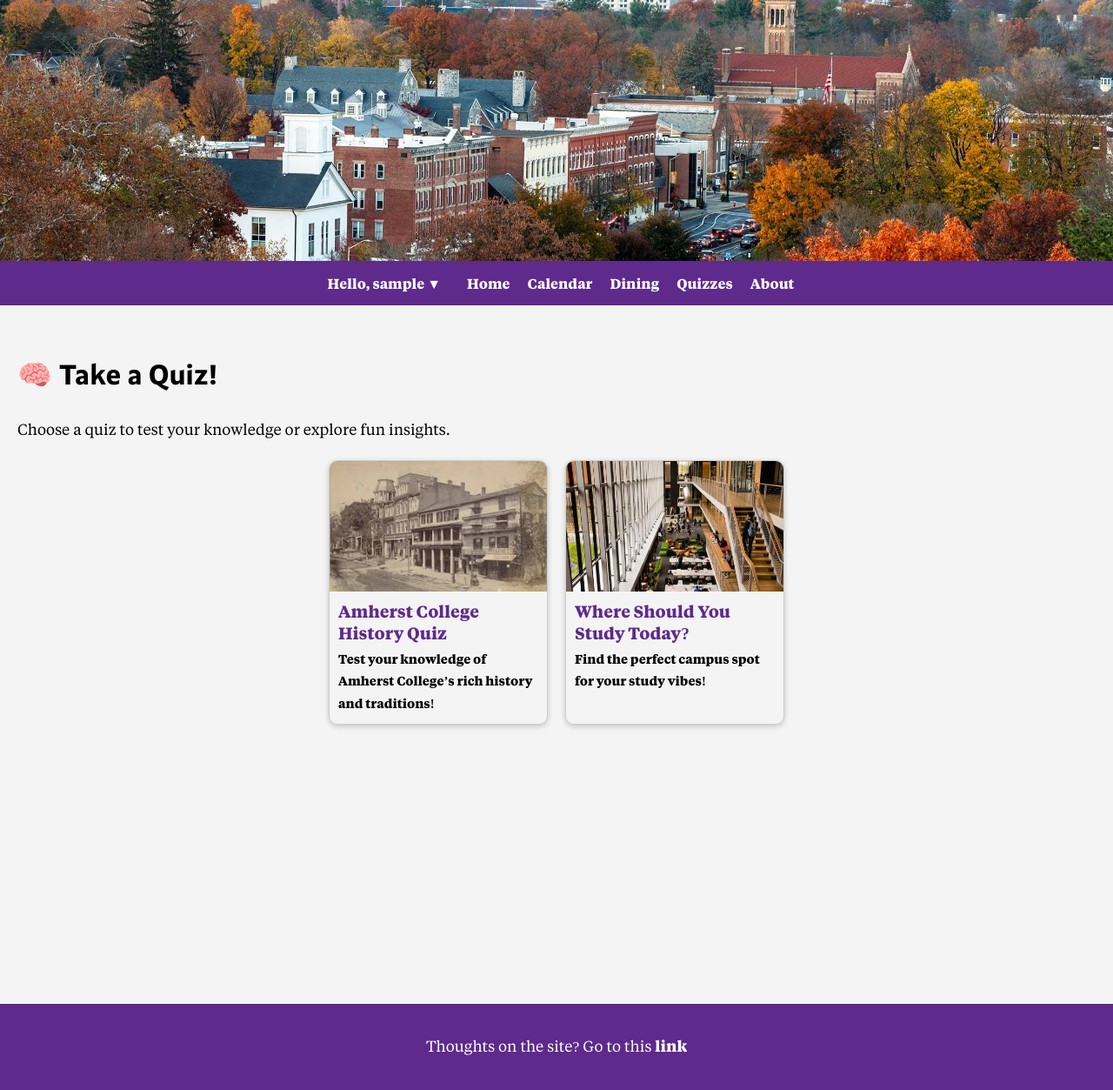
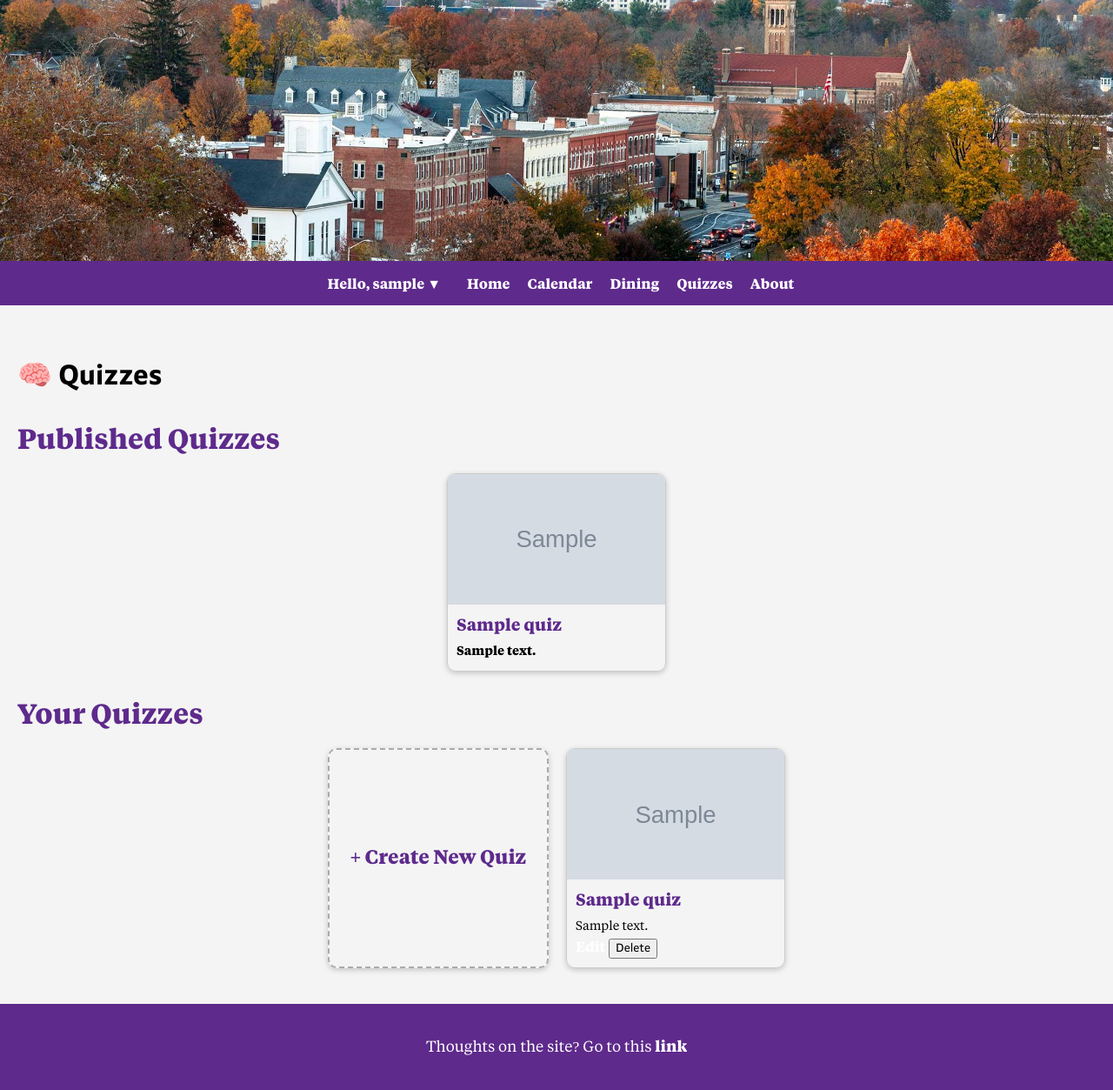
Before and after one commit to Veemon22/hci-amherst-college-student-site, a Flask app: page /quizzes in a window 1280 px wide. Shown: the whole page at 87% size. Run offline with Flask 3, Linux system fonts and the light colour scheme; the visitor is signed in with stand-in values (Sample User, id 1); tables that the repository leaves empty hold one stand-in row (values such as "Sample post"); grey boxes marked "Sample" are stand-in pictures.

Commit message:
Barebones of the quizzes section

```diff
--- a/blueprints/calendar.py
+++ b/blueprints/calendar.py
@@ -4,7 +4,9 @@ from flask import redirect
 from flask import url_for
 from flask import request
 from flask import session
-from models import db, User, Event
+from models import db
+from models import Event
+from models import User
 from googleapiclient.discovery import build
 from google.oauth2.credentials import Credentials
 from google_auth_oauthlib.flow import Flow
--- a/blueprints/quizzes.py
+++ b/blueprints/quizzes.py
@@ -1,10 +1,5 @@
-from flask import Blueprint
-from flask import render_template
-from flask import redirect
-from flask import session
-from flask import url_for
-from models import User
-from quiz_data import quizzes
+from flask import Blueprint, render_template, redirect, session, url_for, request
+from models import db, User, Quiz, Question, Option, QuizResultRange
 
 quiz_bp = Blueprint('quizzes', __name__, template_folder='../templates')
 
@@ -14,26 +9,220 @@ def get_current_user():
         return None
     return User.query.get(user_id)
 
-
-# Quizes Page
-@quiz_bp.route("/quizzes")
+# List quizzes
+@quiz_bp.route('/quizzes')
 def quizzes_page():
     user = get_current_user()
     if not user:
-        session.pop('user_id', None)
         return redirect(url_for('signin'))
-    return render_template("quizzes.html", username=user.username, quizzes=quizzes)
+
+    published_quizzes = Quiz.query.filter_by(is_published=True).all()
+    user_quizzes = Quiz.query.filter_by(created_by=user.id).all()
+
+    return render_template(
+        "quizzes.html",
+        username=user.username,
+        published_quizzes=published_quizzes,
+        user_quizzes=user_quizzes
+    )
+
+# Create a new quiz
+@quiz_bp.route('/quiz/new', methods=['GET', 'POST'])
+def create_quiz():
+    user = get_current_user()
+    if not user:
+        return redirect(url_for('signin'))
+
+    if request.method == 'POST':
+        title = request.form.get('title')
+        description = request.form.get('description')
+        image = request.form.get('image')
+        quiz_type = request.form.get('quiz_type', 'objective')
+
+        new_quiz = Quiz(
+            title=title,
+            description=description,
+            image=image,
+            quiz_type=quiz_type,
+            is_published=False,
+            created_by=user.id
+        )
+        db.session.add(new_quiz)
+        db.session.commit()
+
+        save_questions_and_results(new_quiz)
+
+        return redirect(url_for('quizzes.edit_quiz', quiz_id=new_quiz.id))
+
+    return render_template("quiz_form.html", username=user.username, quiz=None)
+
+@quiz_bp.route('/quiz/<int:quiz_id>/edit', methods=['GET', 'POST'])
+def edit_quiz(quiz_id):
+    user = get_current_user()
+    if not user:
+        return redirect(url_for('signin'))
+
+    quiz = Quiz.query.get_or_404(quiz_id)
+
+    if request.method == "POST":
+        # Update quiz metadata
+        quiz.title = request.form.get("title")
+        quiz.description = request.form.get("description")
+        quiz.image = request.form.get("image")
+        quiz.quiz_type = request.form.get("quiz_type", "objective")
+        db.session.commit()
+
+        # === Questions & Options ===
+
+        # Update existing questions
+        for question in quiz.questions:
+            q_text = request.form.get(f"existing_question_text_{question.id}")
+            q_image = request.form.get(f"existing_question_image_{question.id}")
+            if q_text is not None:
+                question.text = q_text
+                question.image = q_image
+                db.session.commit()
+
+            # Update existing options for this question
+            for option in question.options:
+                o_text = request.form.get(f"existing_option_text_{option.id}")
+                o_points = request.form.get(f"existing_option_points_{option.id}")
+                o_correct = request.form.get(f"existing_option_correct_{option.id}") == "on"
+                if o_text is not None:
+                    option.text = o_text
+                    option.points = int(o_points) if o_points else 0
+                    option.is_correct = o_correct
+                    db.session.commit()
+
+        # Add new questions & options
+        questions_data = request.form.getlist('question_text[]')
+        question_images = request.form.getlist('question_image[]')
+
+        for i, q_text in enumerate(questions_data):
+            if not q_text.strip():
+                continue
+            question = Question(
+                text=q_text,
+                image=question_images[i] if i < len(question_images) else None,
+                quiz_id=quiz.id
+            )
+            db.session.add(question)
+            db.session.flush()  # for question.id
+
+            # Options for new question
+            option_texts = request.form.getlist(f'option_text_{i}[]')
+            option_points = request.form.getlist(f'option_points_{i}[]')
+            option_corrects = request.form.getlist(f'option_correct_{i}[]')
+
+            for j, opt_text in enumerate(option_texts):
+                option = Option(
+                    text=opt_text,
+                    points=int(option_points[j]) if j < len(option_points) else 0,
+                    is_correct=(str(option_corrects[j]).lower() == 'true') if j < len(option_corrects) else False,
+                    quiz_id=quiz.id,
+                    question_id=question.id
+                )
+                db.session.add(option)
+
+        # === Results ===
+
+        # Update existing results
+        for result in quiz.results:
+            r_min = request.form.get(f"existing_result_min_{result.id}")
+            r_max = request.form.get(f"existing_result_max_{result.id}")
+            r_text = request.form.get(f"existing_result_text_{result.id}")
+            if r_min is not None and r_max is not None and r_text is not None:
+                result.min_points = int(r_min)
+                result.max_points = int(r_max)
+                result.text = r_text
+                db.session.commit()
+
+        # Add new results
+        min_points = request.form.getlist('result_min[]')
+        max_points = request.form.getlist('result_max[]')
+        result_texts = request.form.getlist('result_text[]')
+
+        for i, text in enumerate(result_texts):
+            result = QuizResultRange(
+                min_points=int(min_points[i]) if i < len(min_points) else 0,
+                max_points=int(max_points[i]) if i < len(max_points) else 0,
+                text=text,
+                quiz_id=quiz.id
+            )
+            db.session.add(result)
+
+        db.session.commit()
+        return redirect(url_for('quizzes.quizzes_page'))
+
+    return render_template("quiz_form.html", quiz=quiz, username=user.username)
 
 
-@quiz_bp.route("/quiz/<quiz_id>")
-def quiz_page(quiz_id):
+
+def save_questions_and_results(quiz):
+    # Save questions and options
+    questions_data = request.form.getlist('question_text[]')
+    question_images = request.form.getlist('question_image[]')
+
+    for i, q_text in enumerate(questions_data):
+        if not q_text.strip():
+            continue
+        question = Question(
+            text=q_text,
+            image=question_images[i] if i < len(question_images) else None,
+            quiz_id=quiz.id
+        )
+        db.session.add(question)
+        db.session.flush()
+
+        option_texts = request.form.getlist(f'option_text_{i}[]')
+        option_points = request.form.getlist(f'option_points_{i}[]')
+        option_corrects = request.form.getlist(f'option_correct_{i}[]')
+
+        for j, opt_text in enumerate(option_texts):
+            option = Option(
+                text=opt_text,
+                points=int(option_points[j]) if j < len(option_points) else 0,
+                is_correct=(str(option_corrects[j]).lower() == 'true') if j < len(option_corrects) else False,
+                question_id=question.id
+            )
+            db.session.add(option)
+
+    # Save result ranges
+    min_points = request.form.getlist('result_min[]')
+    max_points = request.form.getlist('result_max[]')
+    result_texts = request.form.getlist('result_text[]')
+
+    for i, text in enumerate(result_texts):
+        result = QuizResultRange(
+            min_points=int(min_points[i]) if i < len(min_points) else 0,
+            max_points=int(max_points[i]) if i < len(max_points) else 0,
+            text=text,
+            quiz_id=quiz.id
+        )
+        db.session.add(result)
+
+    db.session.commit()
+
+# Delete quiz
+@quiz_bp.route("/quiz/<int:quiz_id>/delete", methods=["POST"])
+def delete_quiz(quiz_id):
     user = get_current_user()
     if not user:
-        session.pop('user_id', None)
         return redirect(url_for('signin'))
-    quiz = quizzes.get(quiz_id)
 
-    if not quiz:
-        return "Quiz not found", 404
+    quiz = Quiz.query.get_or_404(quiz_id)
+    db.session.delete(quiz)
+    db.session.commit()
+    return redirect(url_for('quizzes.quizzes_page'))
 
-    return render_template("quiz.html", username=user.username, quiz=quiz)
+# Publish quiz
+@quiz_bp.route("/quiz/<int:quiz_id>/publish", methods=["POST"])
+def publish_quiz(quiz_id):
+    user = get_current_user()
+    if not user:
+        return redirect(url_for('signin'))
+
+    quiz = Quiz.query.get_or_404(quiz_id)
+    quiz.is_published = True
+    db.session.commit()
+    return redirect(url_for('quizzes.quizzes_page'))
--- a/models.py
+++ b/models.py
@@ -37,7 +37,7 @@ class Question(db.Model):
     text = db.Column(db.Text, nullable=False)
     image = db.Column(db.String(225), nullable=True)
     quiz_id = db.Column(db.Integer, db.ForeignKey('quiz.id'), nullable=False)
-    options = db.relationship('Option', backref='question', lazy=True)
+    options = db.relationship('Option', backref='question', lazy=True, cascade="all, delete-orphan")
 
 class Option(db.Model):
     id = db.Column(db.Integer, primary_key=True)
--- a/static/css/quizzes.css
+++ b/static/css/quizzes.css
@@ -42,3 +42,35 @@
     margin: 0;
     font-size: 0.9rem;
 }
+
+.create-quiz-card {
+    border: 2px dashed #aaa;
+    display: flex;
+    justify-content: center;
+    align-items: center;
+}
+
+.create-quiz-card:hover {
+    transform: scale(1.05);
+    box-shadow: 0 6px 12px rgba(0,0,0,0.4);
+}
+
+.create-quiz-card .quiz-card-text h2 {
+    font-size: 1.4rem;
+}
+
+.quiz-card.draft {
+    background-color: #f0f0f0;
+    border: 1px solid #ccc;
+    opacity: 0.8;
+}
+
+.draft-label {
+    display: inline-block;
+    background-color: #888;
+    color: white;
+    padding: 2px 6px;
+    border-radius: 4px;
+    font-size: 0.8rem;
+    margin-bottom: 5px;
+}
--- a/templates/quizzes.html
+++ b/templates/quizzes.html
@@ -1,4 +1,5 @@
 {% extends "base.html" %}
+
 {% block title %}Quizzes - Amherst College Student{% endblock %}
 
 {% block extra_css %}
@@ -6,18 +7,49 @@
 {% endblock %}
 
 {% block content %}
-<h1>🧠 Take a Quiz!</h1>
-<p>Choose a quiz to test your knowledge or explore fun insights.</p>
+<h1>🧠 Quizzes</h1>
 
+<h2>Published Quizzes</h2>
 <div class="quiz-list">
-    {% for quiz_id, quiz_info in quizzes.items() %}
-    <a href="{{ url_for('quizzes.quiz_page', quiz_id=quiz_id) }}" class="quiz-card">
-        <img src="{{ url_for('static', filename=quiz_info.image) }}" alt="{{ quiz_info.title }}">
+    {% for quiz in published_quizzes %}
+    <a href="{{ url_for('quizzes.edit_quiz', quiz_id=quiz.id) }}" class="quiz-card">
+        {% if quiz.image %}<img src="{{ url_for('static', filename=quiz.image) }}" alt="{{ quiz.title }}">{% endif %}
         <div class="quiz-card-text">
-            <h2>{{ quiz_info.title }}</h2>
-            <p>{{ quiz_info.description }}</p>
+            <h2>{{ quiz.title }}</h2>
+            <p>{{ quiz.description }}</p>
         </div>
     </a>
+    {% else %}
+    <p>No published quizzes yet.</p>
+    {% endfor %}
+</div>
+
+<h2>Your Quizzes</h2>
+<div class="quiz-list">
+    <a href="{{ url_for('quizzes.create_quiz') }}" class="quiz-card create-quiz-card">
+        <div class="quiz-card-text">
+            <h2>+ Create New Quiz</h2>
+        </div>
+    </a>
+
+    {% for quiz in user_quizzes %}
+    <div class="quiz-card {% if not quiz.is_published %}draft{% endif %}">
+        {% if quiz.image %}<img src="{{ url_for('static', filename=quiz.image) }}" alt="{{ quiz.title }}">{% endif %}
+        <div class="quiz-card-text">
+            <h2>{{ quiz.title }}</h2>
+            {% if not quiz.is_published %}<span class="draft-label">Draft</span>{% endif %}
+            <p>{{ quiz.description }}</p>
+            <a href="{{ url_for('quizzes.edit_quiz', quiz_id=quiz.id) }}" class="back-btn">Edit</a>
+            <form action="{{ url_for('quizzes.delete_quiz', quiz_id=quiz.id) }}" method="POST" style="display:inline;">
+                <button type="submit" class="back-btn">Delete</button>
+            </form>
+            {% if not quiz.is_published %}
+            <form action="{{ url_for('quizzes.publish_quiz', quiz_id=quiz.id) }}" method="POST" style="display:inline;">
+                <button type="submit" class="back-btn">Publish</button>
+            </form>
+            {% endif %}
+        </div>
+    </div>
     {% endfor %}
 </div>
 {% endblock %}
```
Also changed, not shown: static/css/quiz_form.css (added, +96 -0 lines), static/js/quiz_form.js (added, +72 -0 lines), templates/quiz_form.html (added, +80 -0 lines).
